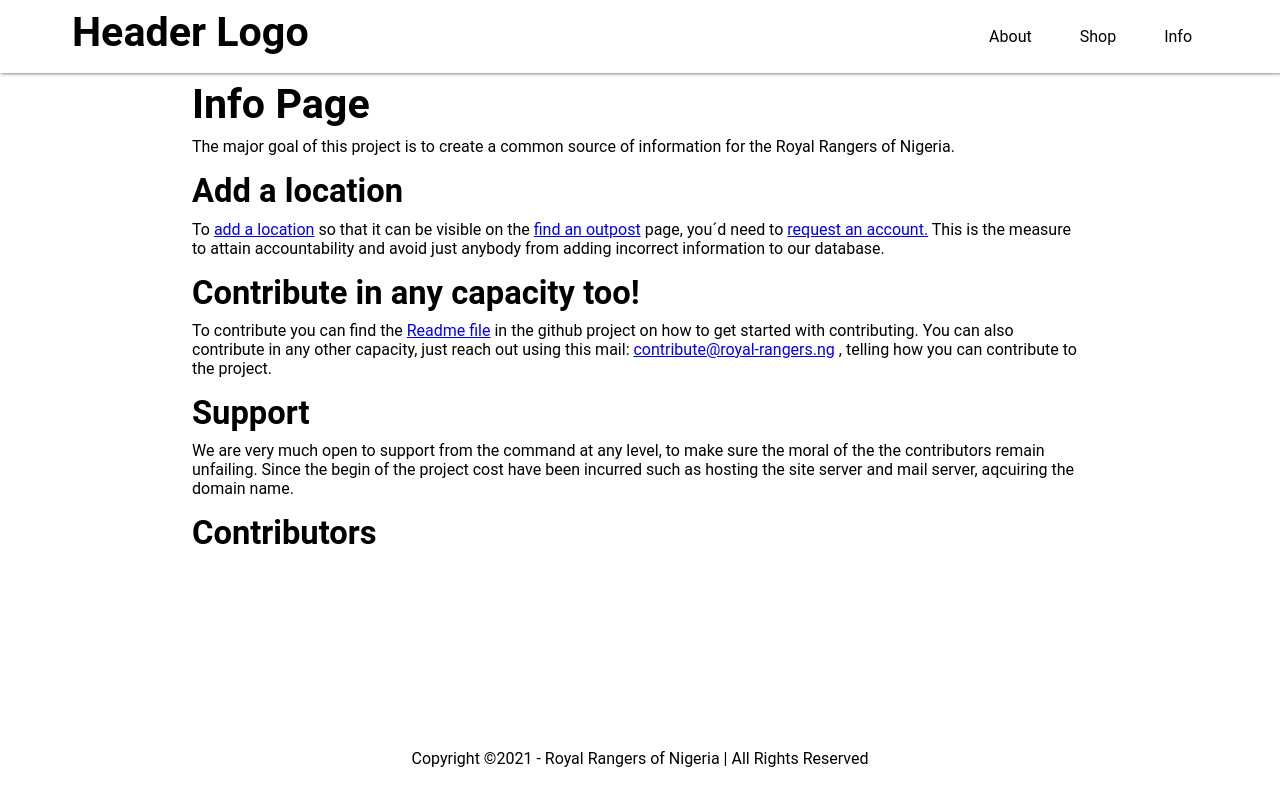
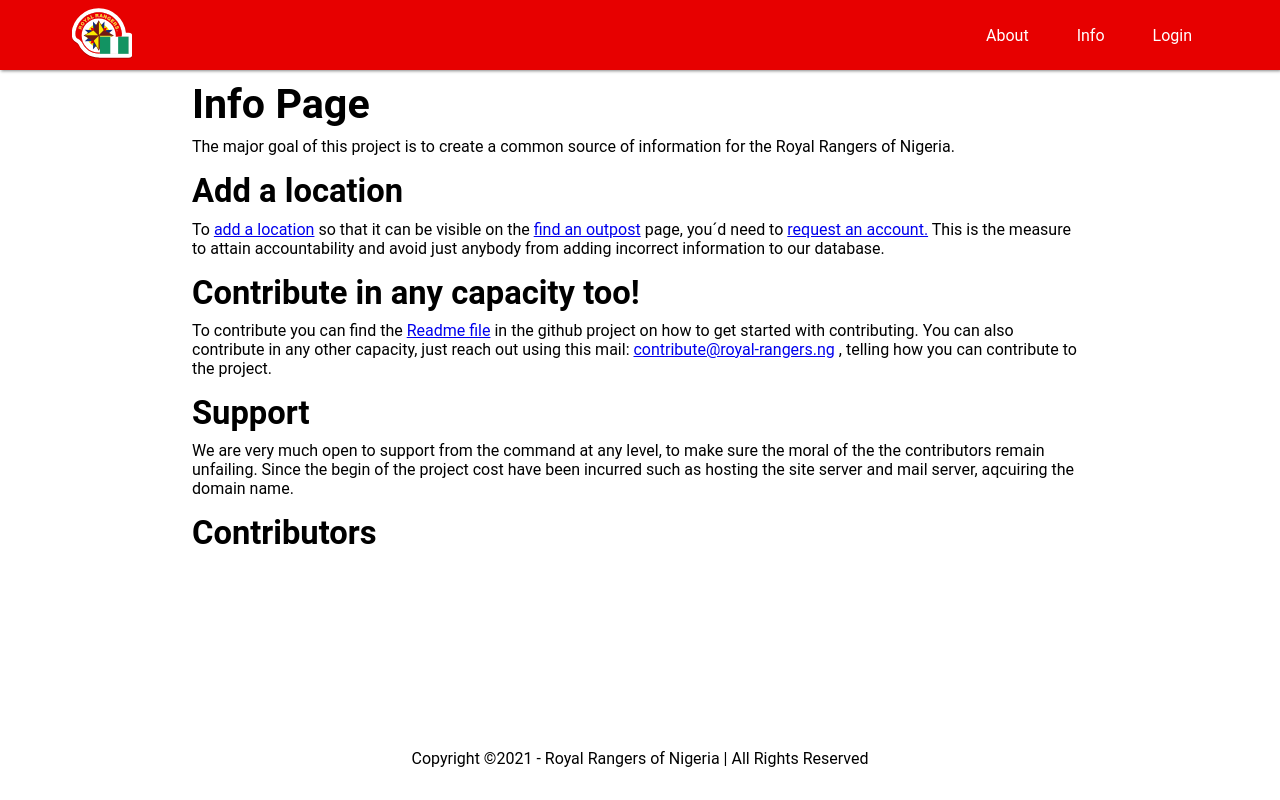
Before and after one commit to Ozoemenamsolomon/roral-rangers-on-the-map, a React (Create React App) app: page /info in a window 1280 px wide. Built offline with nearby package versions, Linux system fonts and the light colour scheme.

Commit message:
create page not found, import rangers logo

```diff
--- a/src/App.tsx
+++ b/src/App.tsx
@@ -4,6 +4,8 @@
 import Home from './pages/Home';
 import About from './pages/About';
 import AddLocation from './pages/AddLocation';
+import NotFound from './pages/NotFound';
+
 
 const FindOutpost = React.lazy(() => import('./pages/FindOutpost'));
 const Info = React.lazy(() => import('./pages/Info'));
@@ -36,13 +38,15 @@
             <Route path="/info">
               <Info />
             </Route>
-            <Route path="acount/login" exact>
+            {/* TODO create "/login", "/request" under account route*/}
+            <Route path="/account" exact >
               <Account />
             </Route>
             <Route path="/shop">
               <Shop />
             </Route>
           </React.Suspense>
+          <Route path="*" component={NotFound}/>
         </Switch>
       </Layout>
     </Router>
--- a/src/components/Container.tsx
+++ b/src/components/Container.tsx
@@ -6,6 +6,8 @@
   display?: string;
   justifyContent?: string;
   alignItems?: string;
+  maxWidth?:string
+  maxHeight?:string
 }
 
 const Container: React.FC<ContainerProps> = ({
@@ -14,6 +16,8 @@
   justifyContent,
   alignItems,
   display,
+  maxWidth,
+  maxHeight
 }) => {
   return (
     <ContainerDiv
@@ -21,6 +25,8 @@
       justifyContent={justifyContent}
       width={width}
       display={display}
+      maxWidth={maxWidth}
+      maxHeight={maxHeight}
     >
       {children}
     </ContainerDiv>
@@ -33,8 +39,13 @@
   justifyContent?: string;
   alignItems?: string;
   display?: string;
+  maxWidth?:string
+  maxHeight?:string
 }>`
   width: ${(props) => `${props.width}%` || '70%'};
+  max-width: ${(props) => `${props.maxWidth}` || 'unset'};
+  max-width: ${(props) => `${props.maxHeight}` || 'unset'};
+
   display: ${(props) => props.display || 'unset'};
   justify-content: ${(props) => props.justifyContent || 'unset'};
   align-items: ${(props) => props.alignItems || 'unset'};
--- a/src/components/Header.tsx
+++ b/src/components/Header.tsx
@@ -1,6 +1,7 @@
-import { Link } from 'react-router-dom';
+import { NavLink as Linky } from 'react-router-dom';
 import styled from 'styled-components';
 import Container from './Container';
+import Logo from "../images/RR-ng.svg"
 
 export interface HeaderProps {
   screenWidth: number;
@@ -16,7 +17,7 @@
         width={90}
       >
         <BrandLink to="/">
-          <h1>Header Logo</h1>
+<img height="60" src={Logo} title="Royal Rangers Nigeria Logo" alt="Royal Rangers Nigeria Logo"/>
         </BrandLink>
         <NavBar>
           <NavList>
@@ -25,14 +26,15 @@
                 <span>About</span>
               </NavLink>
             </NavItem>
-            <NavItem>
-              <NavLink to="/shop">
-                <span>Shop</span>
-              </NavLink>
-            </NavItem>
+
             <NavItem>
               <NavLink to="/info">
                 <span>Info</span>
+              </NavLink>
+            </NavItem> <NavItem>
+           {/* if user then show else null */}
+              <NavLink to="/login">
+                <span>Login</span>
               </NavLink>
             </NavItem>
           </NavList>
@@ -52,27 +54,8 @@
   width: 100%;
   top: 0;
   box-shadow: 1px 1px 3px rgba(0, 0, 0, 0.472);
-  background-color: white;
+  background-color: #e70000;
 `;
-const NavList = styled.ul`
-  justify-content: space-around;
-  display: flex;
-`;
-const NavItem = styled.li`
-  list-style: none;
-`;
-
-const NavLink = styled(Link)`
-  color: #000;
-  text-decoration: none;
-  height: 100%;
-  padding: 0 1.5em;
-`;
-
-const BrandLink = styled(NavLink)`
-  padding: 0.5em 0.5em;
-`;
-
 const NavBar = styled.nav`
   @media (max-width: 600px) {
     & {
@@ -84,3 +67,24 @@
     }
   }
 `;
+
+const NavList = styled.ul`
+  justify-content: space-around;
+  display: flex;
+
+`;
+const NavItem = styled.li`
+  list-style: none;
+`;
+
+const NavLink = styled(Linky)`
+  color: #000;
+  text-decoration: none;
+  height: 100%;
+  padding: 0 1.5em;
+  color:white;
+`;
+
+const BrandLink = styled(NavLink)`
+  padding: 0.2em 0.5em;
+`;
--- a/src/components/InputLabel.tsx
+++ b/src/components/InputLabel.tsx
@@ -1,4 +1,4 @@
-import React, { ChangeEventHandler, InputHTMLAttributes } from 'react';
+import React, { ChangeEventHandler } from 'react';
 import styled from 'styled-components';
 
 export interface InputLabelProps {
--- a/src/pages/About.tsx
+++ b/src/pages/About.tsx
@@ -5,7 +5,7 @@
 
 const About: React.FC = () => {
   return (
-    <Container width={80}>
+    <Container  maxWidth="1200px" width={80}>
       <h1>About Royal Rangers</h1>
       <p>
         The Royal Rangers program is an activity-based, small group church
--- a/src/pages/Home.tsx
+++ b/src/pages/Home.tsx
@@ -6,8 +6,7 @@
   return (
     <div>
       <h1>Hello from Home Page</h1>
-      Edit <code>src/App.js</code> and save to reload.
-    </div>
+<p>Welcome to the Homepage of the Royal Rangers of Nigeria</p>    </div>
   );
 };
 
--- a/src/pages/Info.tsx
+++ b/src/pages/Info.tsx
@@ -6,7 +6,7 @@
 
 const Info = () => {
   return (
-    <Container width={70}>
+    <Container maxWidth="1200px"  width={70}>
       <h1>Info Page</h1>
       <p>
         The major goal of this project is to create a common source of
--- /dev/null
+++ b/src/pages/NotFound.tsx
@@ -0,0 +1,16 @@
+import React from 'react';
+
+export interface NotFoundProps {
+
+}
+
+const NotFound: React.FC<NotFoundProps> = () => {
+    return (
+      <div>
+<h1>404</h1>
+        <p>Page Not Found</p>
+      </div>
+    );
+}
+
+export default NotFound;
--- a/src/pages/Shop.tsx
+++ b/src/pages/Shop.tsx
@@ -5,7 +5,7 @@
 
 const Shop: React.FC = () => {
   return (
-    <Container>
+    <Container maxWidth="1200px" >
       <h1>Hello from Shop Page</h1>
     </Container>
   );
```
Also changed, not shown: src/images/RR-ng.svg (added).
